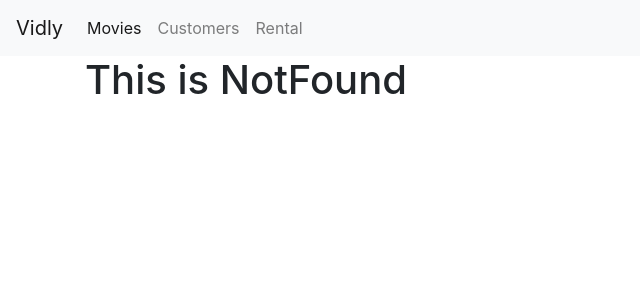
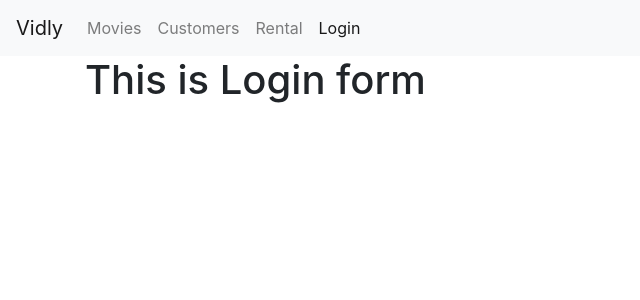
Before and after one commit to JeevanAnand/React_Practice, a React (Create React App) app in the folder movie-app/: page /loginForm in a window 1280 px wide. Before the commit this address led to /not-found. Shown: the top 300 px of the page, without its empty margins (0-640 px from the left). Built offline with nearby package versions, Linux system fonts and the light colour scheme.

Commit message:
loginform 1 creating and routing  login component

```diff
--- a/movie-app/src/App.js
+++ b/movie-app/src/App.js
@@ -10,6 +10,7 @@ import Customers from "./components/customers";
 import Rentals from './components/rental';
 import NotFound from './components/notFound';
 import MoviesForm from './components/movieForm';
+import LoginForm from './components/loginForm';
 
 function App() {
   return (
@@ -22,6 +23,7 @@ function App() {
           <Route path="/customers" component={Customers} />
           <Route path="/rentals" component={Rentals} />
           <Route path='/not-found' component={NotFound} />
+          <Route path='/loginForm' component={LoginForm} />
           <Route path="/" exact component={Movies} />
           <Redirect to='/not-found' />
         </Switch>
--- /dev/null
+++ b/movie-app/src/components/loginForm.jsx
@@ -0,0 +1,11 @@
+import React, { Component } from 'react';
+
+class LoginForm extends Component {
+    render() {
+        return (
+            <h1>This is Login form</h1>
+          );
+    }
+}
+
+export default LoginForm;
--- a/movie-app/src/components/navBar.jsx
+++ b/movie-app/src/components/navBar.jsx
@@ -9,7 +9,7 @@ const NavBar = () => {
             </button>
             <div className="collapse navbar-collapse" id="navbarNav">
                 <ul className="navbar-nav">
-                <li className="nav-item active">
+                <li className="nav-item ">
                     <NavLink className="nav-link" to="/movies">Movies <span className="sr-only">(current)</span></NavLink>
                 </li>
                 <li className="nav-item">
@@ -18,6 +18,9 @@ const NavBar = () => {
                 <li className="nav-item">
                     <NavLink className="nav-link" to="/rentals">Rental</NavLink>
                 </li>
+                <li className="nav-item">
+                    <NavLink className="nav-link" to="/loginForm">Login</NavLink>
+                </li>
                 </ul>
             </div>
             </nav>
```
